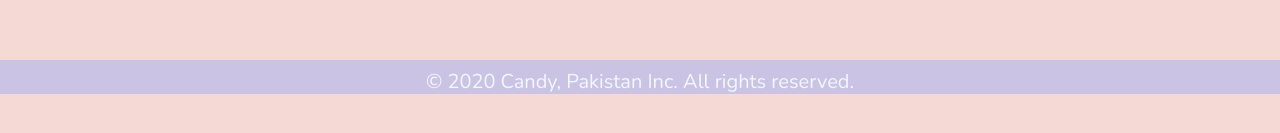
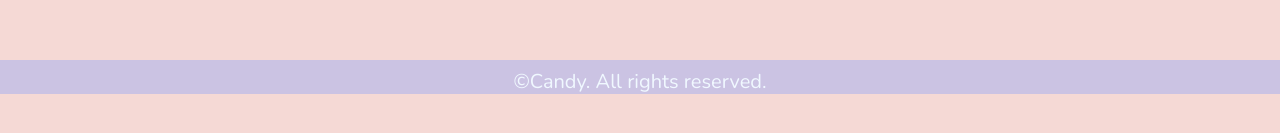
Before and after one commit to Tanisha04-cse/CandyStore, a plain HTML site: page thankyou.html in a window 1280 px wide. Shown: the part 533-666 px from the top of the page. Drawn offline with nearby package versions, Linux system fonts and the light colour scheme; files whose address does not match are found by name; a web font is replaced by a local one.

Commit message:
Update thankyou.html

```diff
--- a/thankyou.html
+++ b/thankyou.html
@@ -134,7 +134,7 @@
 
     <!--Footer Here-->
     <footer class="container-fluid" id="footer">
-        <h5>© 2020 Candy, Pakistan Inc. All rights reserved.</h5>
+        <h5>©Candy. All rights reserved.</h5>
     </footer>
 
 
@@ -175,4 +175,5 @@
 
 </body>
 
+
 </html>
```
